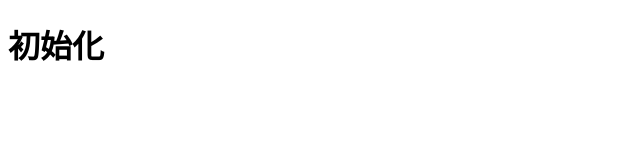
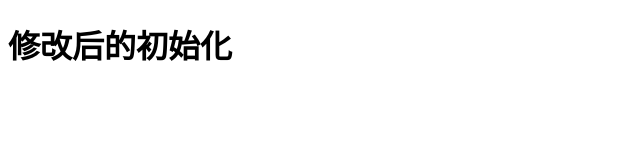
Before and after one commit to evo830/twomountains, a plain HTML site: page index.html in a window 1280 px wide. Shown: the whole page, without its empty margins (0-640 px from the left). Drawn offline with Linux system fonts and the light colour scheme.

Commit message:
creadited init

```diff
--- a/index.html
+++ b/index.html
@@ -5,6 +5,6 @@
 	<title>Document</title>
 </head>
 <body>
-	<h1>初始化</h1>
+	<h1>修改后的初始化</h1>
 </body>
 </html>
```
